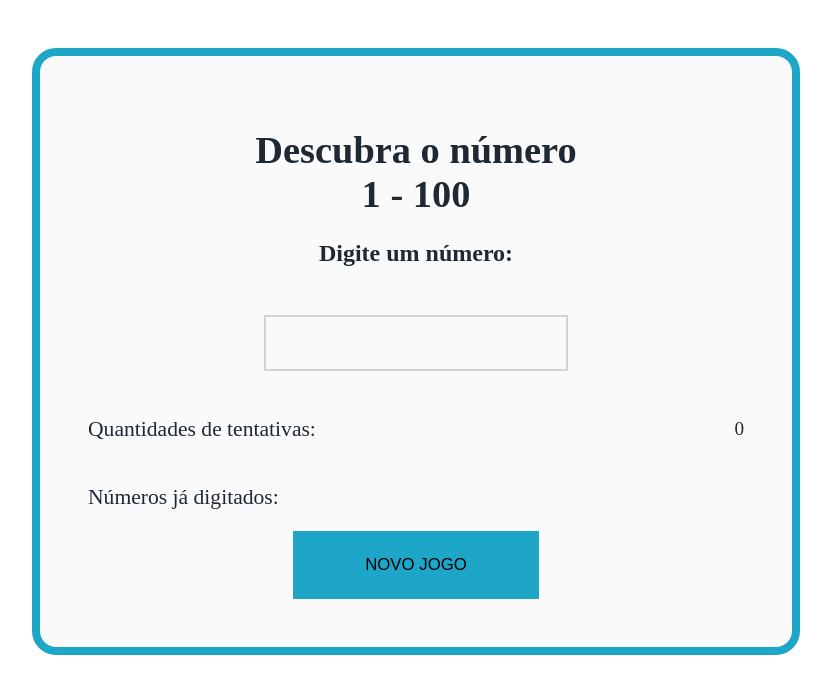
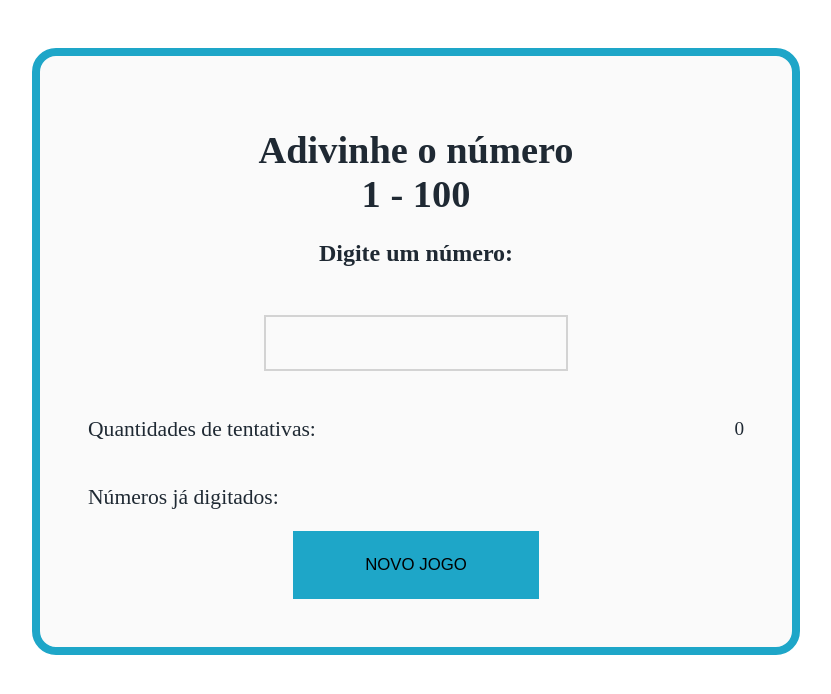
Before and after one commit to JP3015/Jogo, a plain HTML site: page index.html in a window 1280 px wide. Shown: the whole page, without its empty margins (224-1055 px from the left). Drawn offline with Linux system fonts and the light colour scheme.

Commit message:
arquivos

```diff
--- a/index.html
+++ b/index.html
@@ -5,12 +5,12 @@
     <meta name="viewport" content="width=device-width, initial-scale=1.0" />
     <meta http-equiv="X-UA-Compatible" content="ie=edge" />
     <link rel="stylesheet" href="style.css" />
-    <title>Guess the number</title>
+    <title>Adivinhe o número</title>
   </head>
   <body>
     <main>
       <div id="welcomeScreen">
-        <h2>Descubra o número<br />1 - 100</h2>
+        <h2>Adivinhe o número<br />1 - 100</h2>
       </div>
 
       <div id="gameArea">
```
